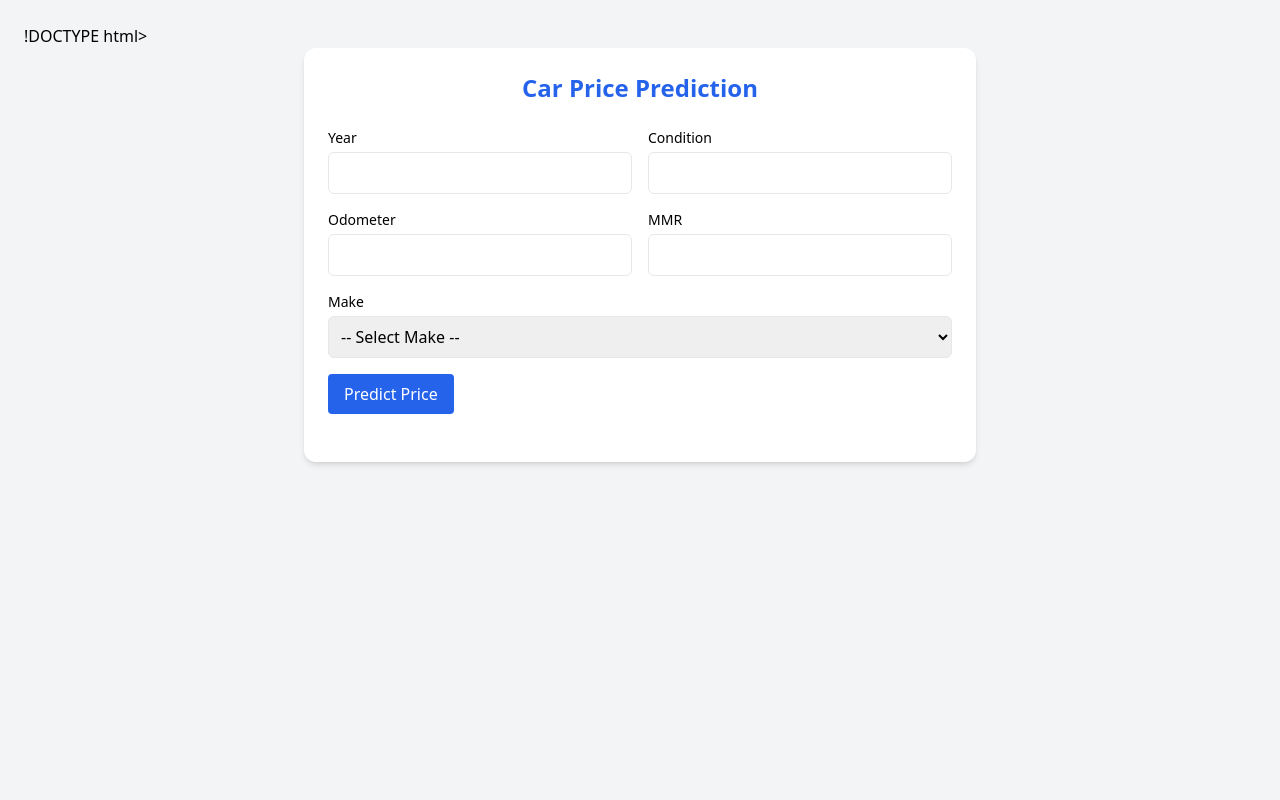
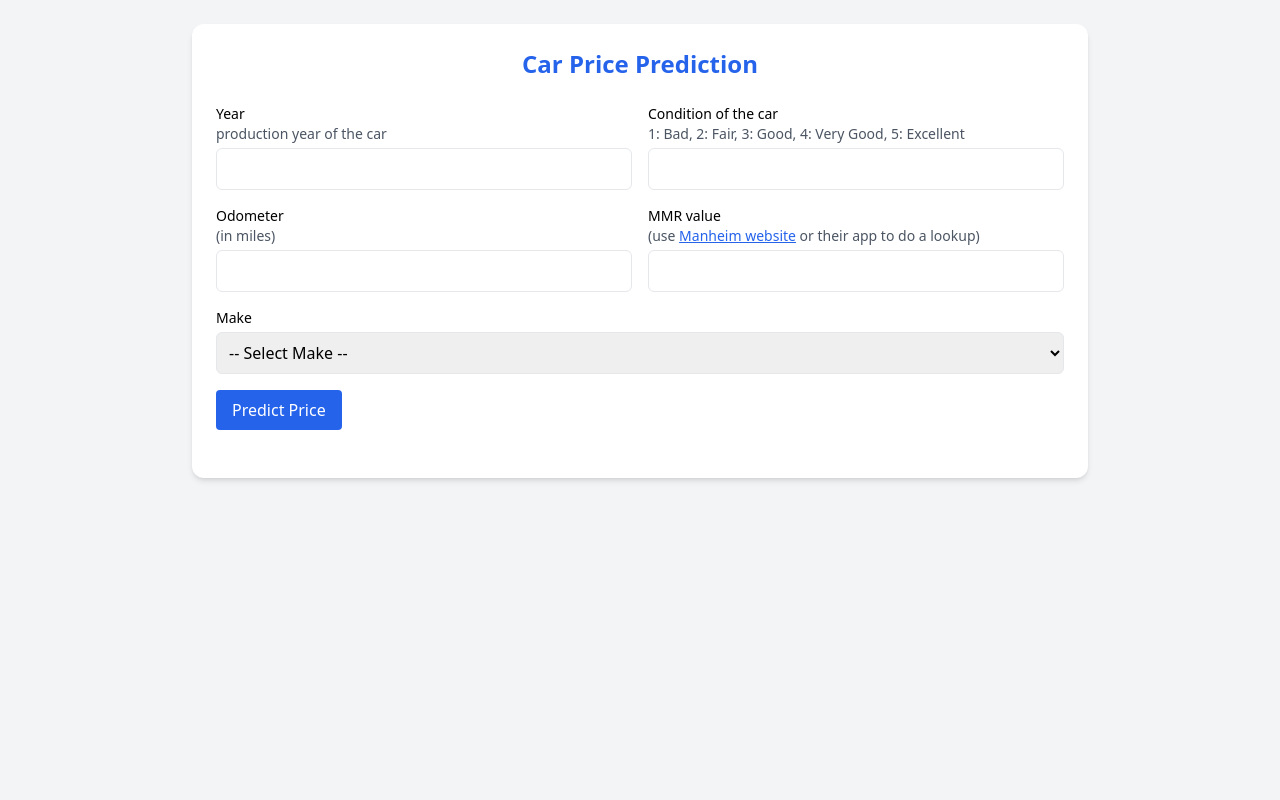
Before and after one commit to AP-B-AI-ML-Ops/project-JarnoDeSmedt, a Flask app: page / in a window 1280 px wide. Run offline with Flask 3, Linux system fonts and the light colour scheme; some libraries are stand-ins or nearby versions.

Commit message:
opkuisen

```diff
--- a/webapp/app.py
+++ b/webapp/app.py
@@ -99,7 +99,7 @@ except Exception as e:
 @app.route("/", methods=["GET", "POST"])
 def home():
     print("ML model is running and loaded from model registry in MLFlow!")
-    return render_template("index.html")
+    return render_template("index.html", makes=MAKES)
 
 
 @app.route("/predict", methods=["POST"])
--- a/webapp/templates/index.html
+++ b/webapp/templates/index.html
@@ -1,5 +1,5 @@
 <!-- TODO: add tooltips for each field -->
-!DOCTYPE html>
+<!DOCTYPE html>
 <html lang="en">
 <head>
     <meta charset="UTF-8">
@@ -7,37 +7,52 @@
     <script src="https://cdn.tailwindcss.com"></script>
 </head>
 <body class="bg-gray-100 p-6">
-    <div class="max-w-2xl mx-auto bg-white rounded-xl shadow-md p-6 space-y-6">
+    <div class="max-w-4xl mx-auto bg-white rounded-xl shadow-md p-6 space-y-6">
         <h1 class="text-2xl font-bold text-center text-blue-600">Car Price Prediction</h1>
 
         <form id="predict-form" class="space-y-4">
             <div class="grid grid-cols-2 gap-4">
                 <div>
-                    <label for="year" class="block text-sm font-medium">Year</label>
+                    <label for="year" class="block text-sm font-medium">Year <br>
+                        <span class="text-sm font-normal text-gray-600">
+                            production year of the car
+                        </span>
+                    </label>
                     <input type="number" id="year" class="mt-1 block w-full border rounded-md p-2" required>
                 </div>
                 <div>
-                    <label for="condition" class="block text-sm font-medium">Condition</label>
+                    <label for="condition" class="block text-sm font-medium">Condition of the car <br>
+                        <span class="text-sm font-normal text-gray-600">
+                            1: Bad, 2: Fair, 3: Good, 4: Very Good, 5: Excellent
+                        </span>
+                    </label>
                     <input type="number" id="condition" min="0" max="5" class="mt-1 block w-full border rounded-md p-2" required>
                 </div>
                 <div>
-                    <label for="odometer" class="block text-sm font-medium">Odometer</label>
+                    <label for="odometer" class="block text-sm font-medium">Odometer <br>
+                        <span class="text-sm font-normal text-gray-600">
+                            (in miles)
+                        </span>
+                    </label>
                     <input type="number" id="odometer" class="mt-1 block w-full border rounded-md p-2" required>
                 </div>
                 <div>
-                    <label for="mmr" class="block text-sm font-medium">MMR</label>
+                    <label for="mmr" class="block text-sm font-medium">MMR value <br>
+                        <span class="text-sm font-normal text-gray-600">
+                            (use
+                            <a href="https://auth.manheim.com/as/authorization.oauth2?adaptor=manheim_customer&client_id=zdvy6trhqhe94qvmzpkq7v52&redirect_uri=https%3A%2F%2Fmmr.manheim.com%2Foauth%2Fcallback&response_type=code&scope=profile+openid+email&signup=manheim" class="text-blue-600 underline" target="_blank" rel="noopener noreferrer">Manheim website</a>
+                             or their app to do a lookup)
+                        </span>
+                    </label>
                     <input type="number" id="mmr" class="mt-1 block w-full border rounded-md p-2" required>
                 </div>
                 <div class="col-span-2">
                     <label for="make" class="block text-sm font-medium">Make</label>
                     <select id="make" class="mt-1 block w-full border rounded-md p-2" required>
                         <option value="">-- Select Make --</option>
-                        <option value="acura">Acura</option>
-                        <option value="volvo">Volvo</option>
-                        <option value="bmw">BMW</option>
-                        <option value="audi">Audi</option>
-                        <option value="toyota">Toyota</option>
-                        <!-- Add other makes as needed -->
+                        {% for make in makes %}
+                            <option value="{{ make }}">{{ make | capitalize }}</option>
+                        {% endfor %}
                     </select>
                 </div>
             </div>
```
Also changed, not shown: DOCS/DOCUMENTATIE.md (+3 -0 lines), train_and_register_model.py (+30 -9 lines).
